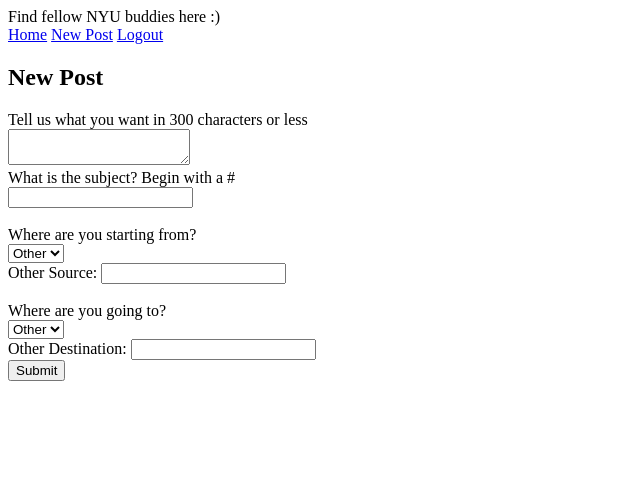
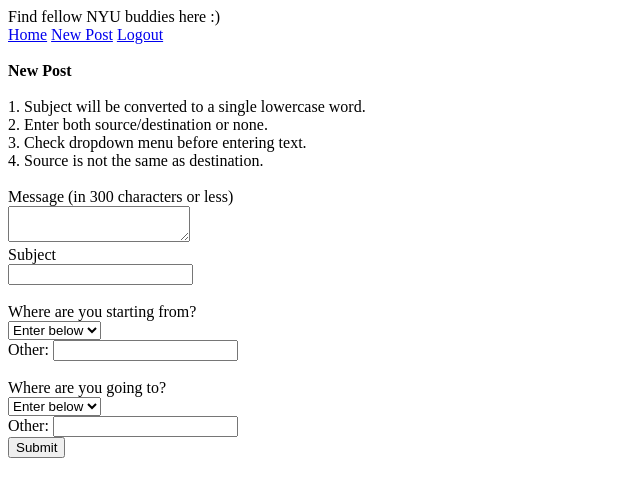
Before and after one commit to Pradhyo/nyubuddies, a Python web app: template templates/New_Post.html in a window 1280 px wide. Shown: the top 497 px of the page, without its empty margins (0-640 px from the left). Run offline with Jinja, Linux system fonts and the light colour scheme; the template is opened without the code that fills it, so the values that code supplies are empty.

Commit message:
Add rules to form

```diff
--- a/templates/New_Post.html
+++ b/templates/New_Post.html
@@ -1,33 +1,39 @@
 {% extends "base.html" %}
 
 {% block content %}
-<h2>New Post</h2>
-
+<br>
+<b>New Post</b>
+<br><br>
+1. Subject will be converted to a single lowercase word. <br>
+2. Enter both source/destination or none. <br>
+3. Check dropdown menu before entering text. <br>
+4. Source is not the same as destination. <br><br>
 <form method="post">
-Tell us what you want in 300 characters or less<br>
+Message (in 300 characters or less)<br>
 <textarea name = "content">{{content}}</textarea> <br>
-What is the subject? Begin with a # <br>
+Subject <br>
 <input type = "text" name = "subject" value = "{{subject}}"> <br><br>
 Where are you starting from? <br>
 <select name = "source">
-	<option value="None"> Other </option>
+	<option value="None"> Enter below</option>
 {% for source in sources %}
 	<option value="{{source}}"> {{source}} </option>
 {% endfor %}
 </select>
-<br> Other Source:
+<br> Other:
 <input type = "text" name = "source2"> <br><br>
 Where are you going to? <br>
 <select name = "destination">
-	<option value="None"> Other </option>
+	<option value="None"> Enter below </option>
 {% for destination in destinations %}
 	<option value="{{destination}}"> {{destination}} </option>
 {% endfor %}
 </select>
-<br> Other Destination:
+<br> Other:
 <input type = "text" name = "destination2"> <br>
 
 <input type = "submit"> <br>
 {{error}}
 </form>
+
 {% endblock %}
```
